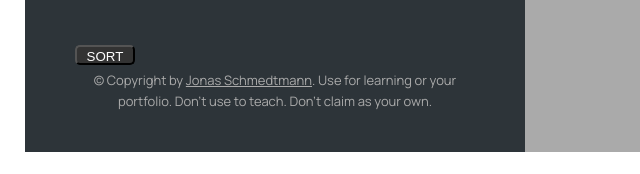
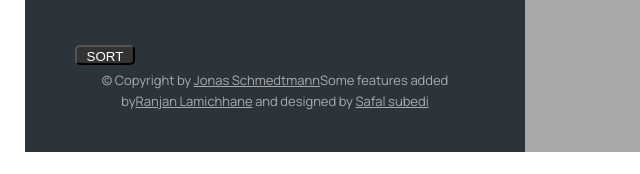
Before and after one commit to Ranjanlc/mapty, a plain HTML site: page index.html in a window 1280 px wide. Shown: the part 623-797 px from the top of the page, 0-640 px from the left. Drawn offline with nearby package versions, Linux system fonts and the light colour scheme.

Commit message:
For credits

```diff
--- a/index.html
+++ b/index.html
@@ -127,8 +127,17 @@
           target="_blank"
           href="https://twitter.com/jonasschmedtman"
           >Jonas Schmedtmann</a
-        >. Use for learning or your portfolio. Don't use to teach. Don't claim
-        as your own.
+        >Some features added by<a
+          class="twitter-link"
+          href="https://www.facebook.com/ranjan.lamichhane.90663"
+          >Ranjan Lamichhane</a
+        >
+        and designed by
+        <a
+          class="twitter-link"
+          href="https://www.facebook.com/safal.subedi.9026"
+          >Safal subedi</a
+        >
       </p>
     </div>
 
```
